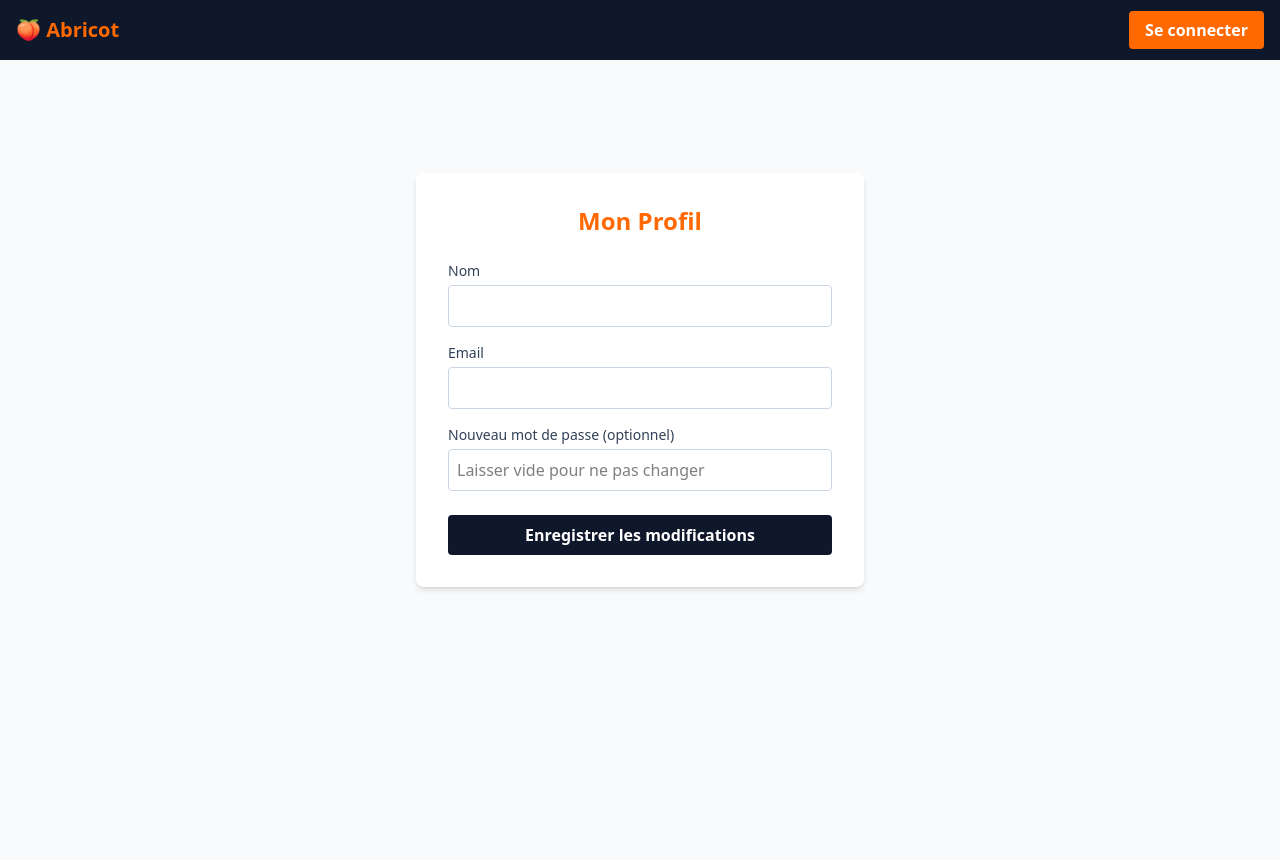
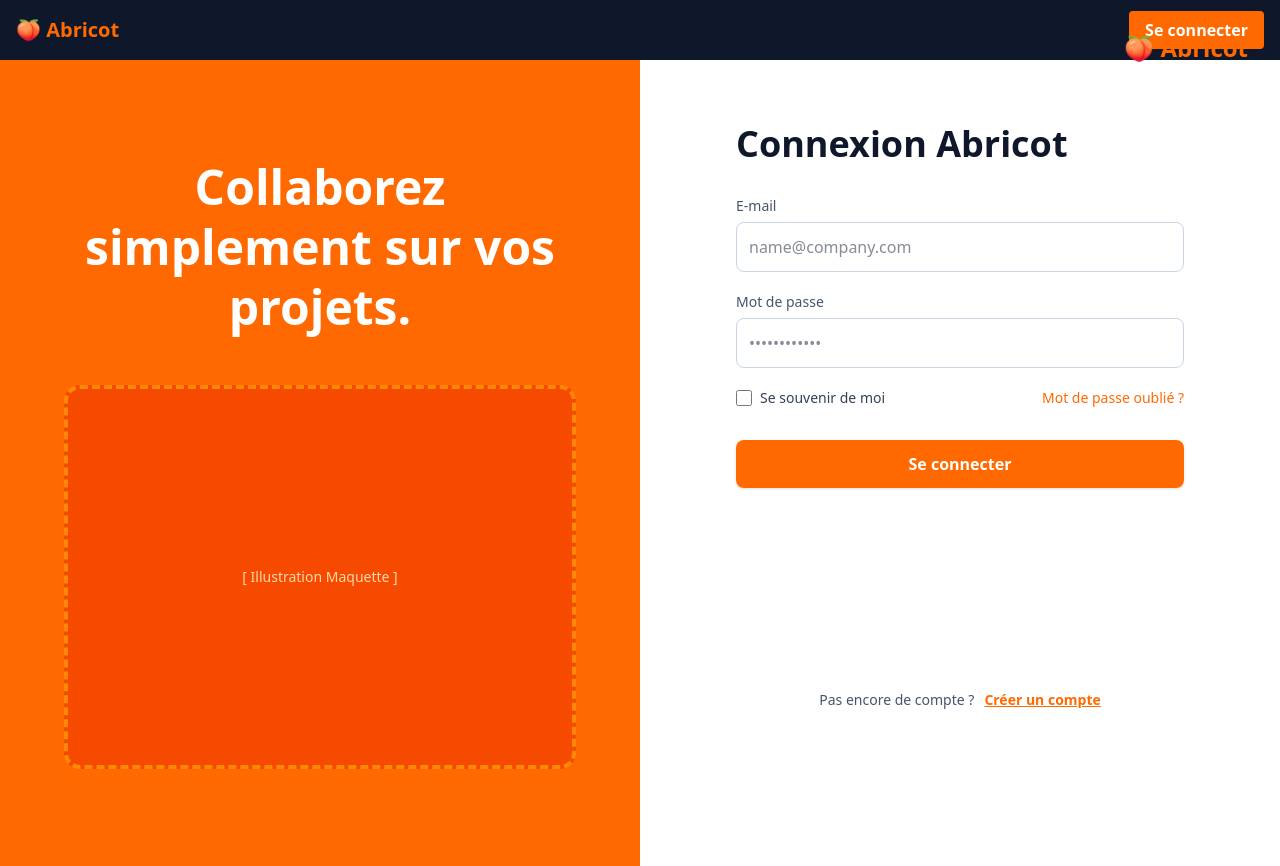
Before and after one commit to StellaElian/abricot-frontend, a Next.js app: page /profile in a window 1280 px wide. Before the commit this address had no page. Built offline with nearby package versions, Linux system fonts and the light colour scheme.

Commit message:
Modification d' apparition (login et register)

```diff
--- a/src/app/profile/page.tsx
+++ b/src/app/profile/page.tsx
@@ -1,143 +1,156 @@
-'use client';//dit à Next.js que c'est une page interactive (où l'utilisateur va taper des choses)
+'use client'; //dit à Next.js que c'est une page interactive
 
-import { useState, useEffect } from 'react';// memoire usestate+action automatique useeffect
-import Cookies from 'js-cookie';
-import { useRouter } from 'next/navigation';// Le GPS de Next.js
+import { useState } from 'react';
+import { useRouter } from 'next/navigation'; // Le GPS de Next.js
+import Link from 'next/link';
+import Cookies from 'js-cookie'; // Notre portefeuille pour le Badge VIP
 
-export default function ProfilePage() {
-    //On crée des cases mémoires pour stocker ce que l'utilisateur tape
-    const [name, setName] = useState('');
+export default function LoginPage() {
+    // Ces "states" vont mémoriser ce que l'utilisateur tape dans les cases
     const [email, setEmail] = useState('');
-    const [password, setPassword] = useState(''); // Reste vide par sécurité
-    const [message, setMessage] = useState({ text: '', type: '' }); // Pour afficher succès ou erreurs
-    const router = useRouter();
+    const [password, setPassword] = useState('');
+    const [error, setError] = useState('');
+    const router = useRouter(); // On initialise le GPS
 
-    //Au chargement(action automatique), on va chercher les infos de l'utilisateur
-    useEffect(() => {
-        const fetchProfile = async () => {
-            const token = Cookies.get('token');
-
-            // Sécurité 1 : Si pas de token, ou si le navigateur a stocké "undefined" par erreur
-            if (!token || token === 'undefined') {
-                Cookies.remove('token');
-                router.push('/login');
-                return;
-            }
+    // Cette fonction s'activera quand on cliquera sur "Se connecter"
+    const handleLogin = async (e: React.FormEvent) => {
+        e.preventDefault();
+        setError(''); // On efface les anciennes erreurs à chaque nouvel essai
 
         try {
-                const response = await fetch('http://localhost:8000/auth/profile', {
-                    headers: { 'Authorization': `Bearer ${token}` },
+            // On envoie la demande au Backend
+            const response = await fetch('http://localhost:8000/auth/login', {
+                method: 'POST', // On POSTE des informations
+                headers: {
+                    'Content-Type': 'application/json', // on parle en format JSON
+                },
+                // On transforme l'email et le mot de passe en texte brut
+                body: JSON.stringify({ email, password }),
             });
 
-                // Sécurité 2 : Le token est expiré (ton problème d'hier !)
-                if (response.status === 401) {
-                    Cookies.remove('token');
-                    router.push('/login');
-                    return;
-                }
+            const data = await response.json(); // On lit la réponse de la cuisine
 
             if (response.ok) {
-                    const responseData = await response.json();
-                    if (responseData.data) {
-                        setName(responseData.data.name || '');
-                        setEmail(responseData.data.email || '');
+                // Si la connexion réussit, on range le Badge VIP (token) dans les cookies
+                // ATTENTION : on utilise data.data.token car le backend range les infos dans une boîte "data"
+                Cookies.set('token', data.data.token, { expires: 1 }); // expire dans 1 jour
+
+                // Le GPS nous emmène vers le Dashboard
+                router.push('/dashboard');
+
+            } else {
+                // Si le backend dit non, on affiche son message d'erreur
+                setError(data.message || 'Email ou mot de passe incorrect');
             }
-                }
-            } catch (error) {
-                console.error("Erreur lors de la récupération du profil", error);
-            }
-        };
-
-        fetchProfile();
-    }, [router]);
-
-    // Quand on clique sur "Enregistrer les modifications"
-    const handleUpdate = async (e: React.FormEvent) => {
-        e.preventDefault();
-        setMessage({ text: '', type: '' });
-
-        const token = Cookies.get('token');
-
-        // Sécurité 3 : On vérifie le token juste avant d'envoyer
-        if (!token || token === 'undefined') {
-            setMessage({ text: 'Session expirée. Veuillez vous reconnecter.', type: 'error' });
-            return;
-        }
-
-        try {
-            // On utilise EXACTEMENT l'adresse indiquée par le fichier Backend
-            const response = await fetch('http://localhost:8000/auth/profile', {
-                method: 'PUT', // PUT pour modifier des données
-                headers: {
-                    'Content-Type': 'application/json',
-                    'Authorization': `Bearer ${token}`,
-                },
-                body: JSON.stringify({ name, email }),
-            });
-
-            if (response.ok) {
-                setMessage({ text: 'Profil mis à jour avec succès ! 🍑', type: 'success' });
-            } else {
-                const data = await response.json();
-                setMessage({ text: data.message || 'Erreur lors de la mise à jour', type: 'error' });
-            }
-        } catch (error) {
-            setMessage({ text: 'Impossible de joindre le serveur.', type: 'error' });
+        } catch (err) {
+            setError('Impossible de joindre le serveur. Le backend est allumé ?');
         }
     };
 
     return (
-        <div className="flex justify-center items-center min-h-[80vh]">
-            <div className="bg-white p-8 rounded-lg shadow-md w-full max-w-md">
-                <h1 className="text-2xl font-bold text-center text-orange-500 mb-6">Mon Profil</h1>
+        // 👇 LA GRANDE STRUCTURE EN DEUX COLONNES (Flex)
+        <div className="flex min-h-screen bg-white">
 
-                {/* Affichage des messages de succès ou d'erreur */}
-                {message.text && (
-                    <div className={`px-4 py-3 rounded mb-4 text-sm ${message.type === 'success' ? 'bg-green-100 border-green-400 text-green-700' : 'bg-red-100 border-red-400 text-red-700'}`}>
-                        {message.text}
+            {/* 🖥️ COLONNE DE GAUCHE (Illustration) - Cachée sur mobile, visible sur PC (md:) */}
+            <div className="hidden md:flex md:w-1/2 bg-orange-500 p-12 flex-col justify-center items-center text-white">
+                {/* Le grand texte de la maquette */}
+                <h2 className="text-5xl font-extrabold mb-12 leading-tight max-w-lg text-center">
+                    Collaborez simplement sur vos projets.
+                </h2>
+                {/* 🎨 Placeholder pour l'illustration de la maquette.
+                    Dans un vrai projet, on mettrait une balise <Image /> ici. */}
+                <div className="w-full max-w-lg h-96 bg-orange-600 rounded-2xl flex items-center justify-center border-4 border-orange-400 border-dashed">
+                    <span className="text-orange-200 text-sm">[ Illustration Maquette ]</span>
+                </div>
+            </div>
+
+            {/* 📝 COLONNE DE DROITE (Le Formulaire) */}
+            <div className="w-full md:w-1/2 flex flex-col justify-center items-center p-8 lg:p-16">
+
+                {/* Le Logo en haut à droite */}
+                <div className="absolute top-8 right-8 font-bold text-2xl text-orange-500">
+                    🍑 Abricot
+                </div>
+
+                {/* La boîte qui contient le formulaire, alignée à gauche */}
+                <div className="w-full max-w-md">
+
+                    {/* Le Titre exact de la maquette */}
+                    <h1 className="text-4xl font-bold text-slate-900 mb-8">Connexion Abricot</h1>
+
+                    {/* Si on a une erreur, on l'affiche dans une boîte rouge */}
+                    {error && (
+                        <div className="bg-red-100 border border-red-400 text-red-700 px-4 py-3 rounded mb-6 text-sm">
+                            {error}
                         </div>
                     )}
 
-                <form onSubmit={handleUpdate} className="flex flex-col gap-4">
+                    <form onSubmit={handleLogin} className="flex flex-col gap-5">
+                        {/* CASE EMAIL */}
                         <div>
-                        <label className="block text-sm font-medium text-slate-700 mb-1">Nom</label>
-                        <input
-                            type="text"
-                            className="w-full border border-slate-300 rounded p-2 focus:outline-none focus:border-orange-500"
-                            value={name}
-                            onChange={(e) => setName(e.target.value)}
-                        />
-                    </div>
-
-                    <div>
-                        <label className="block text-sm font-medium text-slate-700 mb-1">Email</label>
+                            <label className="block text-sm font-medium text-slate-600 mb-1.5">E-mail</label>
                             <input
                                 type="email"
-                            className="w-full border border-slate-300 rounded p-2 focus:outline-none focus:border-orange-500"
+                                // Placeholder exact de la maquette
+                                placeholder="name@company.com"
+                                className="w-full border border-slate-300 rounded-lg p-3 text-slate-900 focus:outline-none focus:ring-2 focus:ring-orange-500 focus:border-orange-500 transition"
                                 value={email}
                                 onChange={(e) => setEmail(e.target.value)}
                                 required
                             />
                         </div>
 
+                        {/* CASE MOT DE PASSE */}
                         <div>
-                        <label className="block text-sm font-medium text-slate-700 mb-1">Nouveau mot de passe (optionnel)</label>
+                            <label className="block text-sm font-medium text-slate-600 mb-1.5">Mot de passe</label>
                             <input
                                 type="password"
-                            placeholder="Laisser vide pour ne pas changer"
-                            className="w-full border border-slate-300 rounded p-2 focus:outline-none focus:border-orange-500"
+                                // Placeholder exact de la maquette
+                                placeholder="••••••••••••"
+                                className="w-full border border-slate-300 rounded-lg p-3 text-slate-900 focus:outline-none focus:ring-2 focus:ring-orange-500 focus:border-orange-500 transition"
                                 value={password}
                                 onChange={(e) => setPassword(e.target.value)}
+                                required
                             />
                         </div>
 
+                        {/* 🔗 Ligne intermédiaire (Se souvenir de moi + Mot de passe oublié) */}
+                        <div className="flex items-center justify-between text-sm">
+                            <label className="flex items-center gap-2 text-slate-700 cursor-pointer">
+                                <input type="checkbox" className="accent-orange-500 h-4 w-4 rounded border-slate-300" />
+                                Se souvenir de moi
+                            </label>
+                            {/* Le lien vers "Mot de passe oublié" n'est pas géré par le backend,
+                                donc il est juste visuel pour le moment. */}
+                            <a href="#" className="text-orange-500 hover:text-orange-600 font-medium">
+                                Mot de passe oublié ?
+                            </a>
+                        </div>
+
+                        {/* LE BOUTON ORANGE */}
                         <button
                             type="submit"
-                        className="w-full bg-slate-900 text-white font-bold py-2 px-4 rounded hover:bg-slate-800 transition mt-2"
+                            className="w-full bg-orange-500 text-white font-bold py-3 px-4 rounded-lg hover:bg-orange-600 transition shadow-sm mt-3"
                         >
-                        Enregistrer les modifications
+                            Se connecter
                         </button>
+
                     </form>
+                    {/* Fin de ton formulaire de connexion */}
+
+                </div> {/* Fin de la div w-full max-w-md */}
+
+                {/* 👇 LE FAMEUX BLOC AU PIXEL PRÈS */}
+                {/* mt-[202px] = 202 pixels d'écart avec le formulaire au-dessus */}
+                {/* mb-[92px]  = 92 pixels d'écart avec le bas de la page */}
+                {/* gap-[10px] = 10 pixels exactement entre les deux phrases */}
+                <div className="mt-[202px] mb-[92px] flex items-center justify-center gap-[10px] text-sm text-slate-600">
+                    <span>Pas encore de compte ?</span>
+                    <Link href="/register" className="text-orange-500 hover:text-orange-600 font-bold underline">
+                        Créer un compte
+                    </Link>
+                </div>
+
             </div>
         </div>
     );
```
Lines whose indentation alone changed are shown as unchanged.
